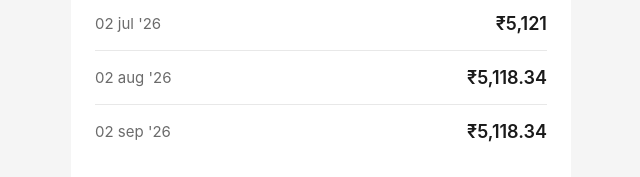
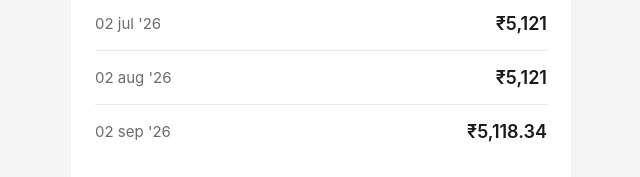
Before and after one commit to aitechturesachin/emi-schedule, a plain HTML site: page index.html in a window 1280 px wide. Shown: the part 1651-1828 px from the top of the page, 319-959 px from the left. Drawn offline with Linux system fonts and the light colour scheme.

Commit message:
Update index.html

```diff
--- a/index.html
+++ b/index.html
@@ -377,7 +377,7 @@
                 <div class="emi-left">
                     <span class="emi-date">02 aug '26</span>
                 </div>
-                <div class="emi-amount">₹5,118.34</div>
+                <div class="emi-amount">₹5,121</div>
             </div>
              <div class="emi-item">
                 <div class="emi-left">
```
